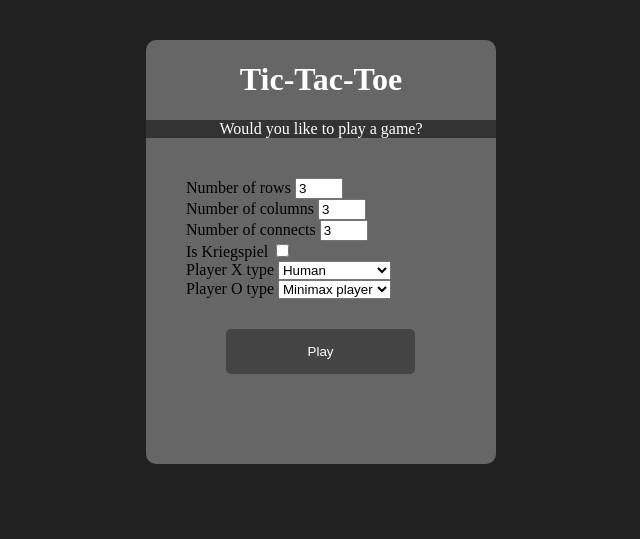
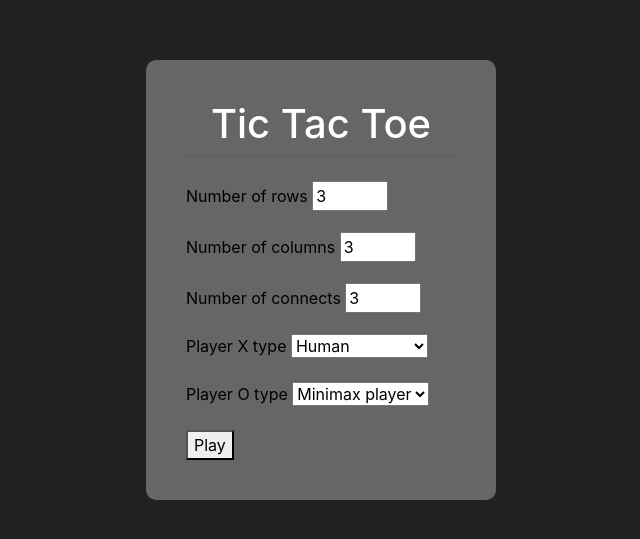
Before and after one commit to jwllee/tic-tac-toe, a Django app: page / in a window 1280 px wide. Shown: the top 539 px of the page, without its empty margins (319-959 px from the left). Run offline with Django 3.2, Linux system fonts and the light colour scheme; some libraries are stand-ins or nearby versions.

Commit message:
Finished project

```diff
--- a/xo/forms.py
+++ b/xo/forms.py
@@ -67,12 +67,12 @@ class NewGameForm(forms.Form):
                 code='invalid'
             )
 
-        if player_x != 'human' and player_o != 'human':
-            err_msg = 'Not supporting two AI playing yet.'
-            raise ValidationError(
-                err_msg,
-                code='invalid'
-            )
+#         if player_x != 'human' and player_o != 'human':
+#             err_msg = 'Not supporting two AI playing yet.'
+#             raise ValidationError(
+#                 err_msg,
+#                 code='invalid'
+#             )
 
 
 class MoveForm(forms.Form):
--- a/xo/static/xo/main.css
+++ b/xo/static/xo/main.css
@@ -6,14 +17,6 @@ body{
 h1{
     text-align: center;
     color: #fff;
-}
-#box{
-    display: block;
-    overflow: auto;
-    margin: 40px auto;
-    background: #666;
-    padding-bottom: 40px;
-    border-radius: 10px;
 }
 #box-3x3{
     width: 350px;
@@ -39,11 +42,20 @@ h1{
     padding-bottom: 40px;
     border-radius: 10px;
 }
-#message{
+#message {
     text-align: center;
+    background: #333;
+    color: #fff;
+    margin-bottom: 10px;
+}
+#message-link {
     background: #333;
     color: #fff;
 }
 .board{
     margin: 40px;
+    background: #666;
+    border-radius: 10px;
+    padding: 40px;
+    padding-bottom: 5px;
 }
--- a/xo/static/xo/new_game.css
+++ b/xo/static/xo/new_game.css
@@ -13,33 +13,16 @@ h1{
     color: #fff;
 }
 #box{
+    display: block;
     width: 350px;
     overflow: auto;
     margin: 40px auto;
+    padding: 40px auto;
     background: #666;
     border-radius: 10px;
-}
-#form{
-    width: 270px;
-    margin: 40px;
-}
-#form button[type="submit"]{
-    border: 0;
-    background: #444;
-    color: #fff;
-    width: 70%;
-    padding: 15px;
-    margin-left: 40px;
-    margin-right: 40px;
-    margin-top: 30px;
-    margin-bottom: 10px;
-    border-radius: 5px;
-}
-#form button[type="submit"]:hover{
-    background: #000;
+    padding: 40px;
 }
 .label{
     color: #000;
-    width: 300px;
     text-align: left;
 }
--- a/xo/templates/base.html
+++ b/xo/templates/base.html
@@ -1,17 +1,25 @@
-{% load static %}<!doctype html>
-<html>
+<!doctype html>
+{% load static %}
+<html lang="en">
     <head>
         <meta charset="utf-8">
+        <meta name="viewport" content="width=device-width, initial-scale=1, shrink-to-fit=no">
         <title>{% block title %}Tic Tac Toe{% endblock %}</title>
+        <link rel="stylesheet" href="https://stackpath.bootstrapcdn.com/bootstrap/4.3.1/css/bootstrap.min.css" integrity="sha384-ggOyR0iXCbMQv3Xipma34MD+dH/1fQ784/j6cY/iJTQUOhcWr7x9JvoRxT2MZw1T" crossorigin="anonymous">
         <link rel="stylesheet" type="text/css" href="{% static 'xo/main.css' %}">
         {% block stylesheet %}
         {% endblock %}
     </head>
     <body>
-        {% block content %}
-        {% endblock %}
-        <script src="{% static 'js/jquery.js' %}"></script>
-        {% block javascript %}
+        <main role="main" class="container-fluid">
+            {% block content %}
+            {% endblock %}
+        </main>
+        <script src="https://code.jquery.com/jquery-3.4.1.js" integrity="sha256-WpOohJOqMqqyKL9FccASB9O0KwACQJpFTUBLTYOVvVU=" crossorigin="anonymous"></script>
+        <script src="https://cdnjs.cloudflare.com/ajax/libs/popper.js/1.14.7/umd/popper.min.js" integrity="sha384-UO2eT0CpHqdSJQ6hJty5KVphtPhzWj9WO1clHTMGa3JDZwrnQq4sF86dIHNDz0W1" crossorigin="anonymous"></script>
+        <script src="https://stackpath.bootstrapcdn.com/bootstrap/4.3.1/js/bootstrap.min.js" integrity="sha384-JjSmVgyd0p3pXB1rRibZUAYoIIy6OrQ6VrjIEaFf/nJGzIxFDsf4x0xIM+B07jRM" crossorigin="anonymous"></script>
+        <script src="https://cdn.jsdelivr.net/npm/js-cookie@2/src/js.cookie.min.js"></script>
+        {% block js %}
         {% endblock %}
     </body>
 </html>
--- a/xo/templates/includes/square1.html
+++ b/xo/templates/includes/square1.html
@@ -3,8 +3,9 @@
 
 {% if value == ' ' %}
     {# This square is empty #}
-    <form method="POST" class="square" board-update-url="{% url 'xo:board_update' %}">
+    <form method="POST" board-update-url="{% url 'xo:board_update' %}">
         {% csrf_token %}
+        <button class="square" type="submit"></button>
         <input name="row_index" value="{{ row_index }}" type="hidden">
         <input name="col_index" value="{{ col_index }}" type="hidden">
         <input name="next_player" value="{{ game.next_player }}" type="hidden">
@@ -12,7 +13,6 @@
         <input name="cur_player" value="{{ game.cur_player }}" type="hidden">
         <input name="cur_player_type" value="{{ game.cur_player_type }}" type="hidden">
         <input name="game_id" value="{{ game.id }}" type="hidden">
-        <button type="submit" class="cell"></button>
     </form>
 {% else %}
     <div class="square">
--- a/xo/templates/xo/new_game.html
+++ b/xo/templates/xo/new_game.html
@@ -6,38 +6,34 @@
 {% endblock %}
 
 {% block content %}
-    <div class="text-center" id="box">
-    <header>
-        <h1>Tic-Tac-Toe</h1>
-    </header>
-    <div id="message">Would you like to play a game?</div>
-    <form method="POST" id="form">
+<div class="row justify-content-center">
+    <div class="col">
+        <form method="POST" id="box">
+            <h1>Tic Tac Toe</h1>
+            <hr class="mt-0 mb-4">
             {% csrf_token %}
-        <div>
+            <div class="form-group">
                 <label class="label">Number of rows</label>
                 {{ form.n_rows }}
             </div>
-        <div>
+            <div class="form-group">
                 <label class="label">Number of columns</label>
                 {{ form.n_cols }}
             </div>
-        <div>
+            <div class="form-group">
                 <label class="label">Number of connects</label>
                 {{ form.n_connects }}
             </div>
-        <div>
-            <label class="label">Is Kriegspiel</label>
-            {{ form.is_kriegspiel }}
-        </div>
-        <div>
+            <div class="form-group">
                 <label class="label">Player X type</label>
                 {{ form.player_x }}
             </div>
-        <div>
+            <div class="form-group">
                 <label class="label">Player O type</label>
                 {{ form.player_o }}
             </div>
             <button type="submit">Play</button>
         </form>
     </div>
+</div>
 {% endblock %}
--- a/xo/views.py
+++ b/xo/views.py
@@ -64,7 +64,7 @@ def game(request, pk):
             err_msg = 'MoveForm invalid, should not happen'
             raise ValueError(err_msg)
     else:
-        game.play_auto()
+        # game.play_auto()
         game.save()
 
     board_width = (game.n_cols + 1) * 90 - 10
@@ -126,6 +126,8 @@ def board_update(request):
         'next_player': game.next_player,
         'next_player_type': game.next_player_type,
     }
+    info_msg = 'JSON response: ' + str(data)
+    logger.info(info_msg)
     return JsonResponse(data)
 
 
```
Also changed, not shown: other parts of xo/static/xo/main.css (+11 -0 lines), xo/static/js/game.js (+89 -52 lines), xo/static/xo/square.css (+7 -13 lines), xo/templates/xo/nxn.html (+31 -18 lines). Lines whose indentation alone changed are shown as unchanged.
